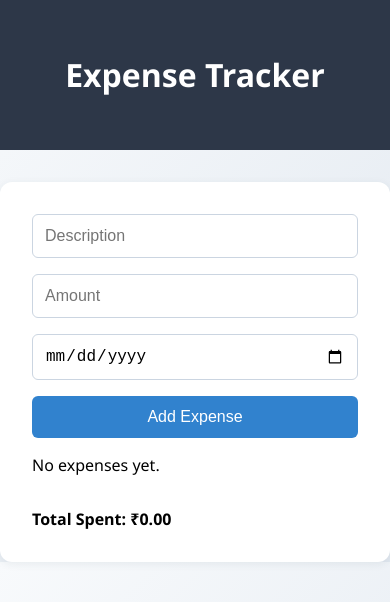
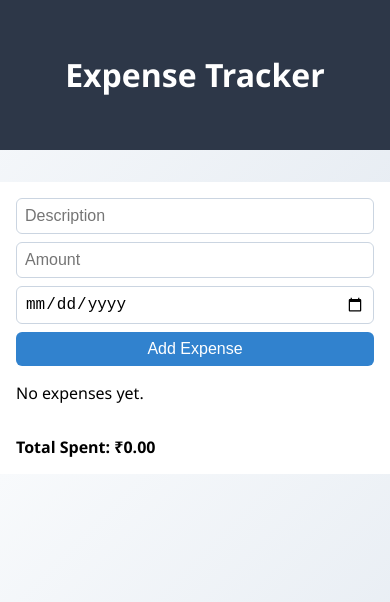
Before and after one commit to fancy-thunder/expense-tracker, a React (Create React App) app: page / in a window 390 px wide. Shown: the top 602 px of the page. Built offline with nearby package versions, Linux system fonts and the light colour scheme.

Commit message:
Making the app responsive for mobile
Making the app responsive for mobile devices using media queries

```diff
--- a/src/App.css
+++ b/src/App.css
@@ -65,3 +65,27 @@ li {
 li strong {
   margin-right: 1em;
 }
+
+@media (max-width: 600px) {
+  main {
+    padding: 1rem;
+    box-shadow: none;
+    border-radius: 0;
+  }
+  form {
+    gap: 0.5rem;
+  }
+  input, button {
+    font-size: 1rem;
+    padding: 0.5rem;
+  }
+  li {
+    flex-direction: column;
+    align-items: flex-start;
+    padding: 0.75rem;
+  }
+  .total {
+    font-size: 1.1rem;
+    text-align: left;
+  }
+}
```
